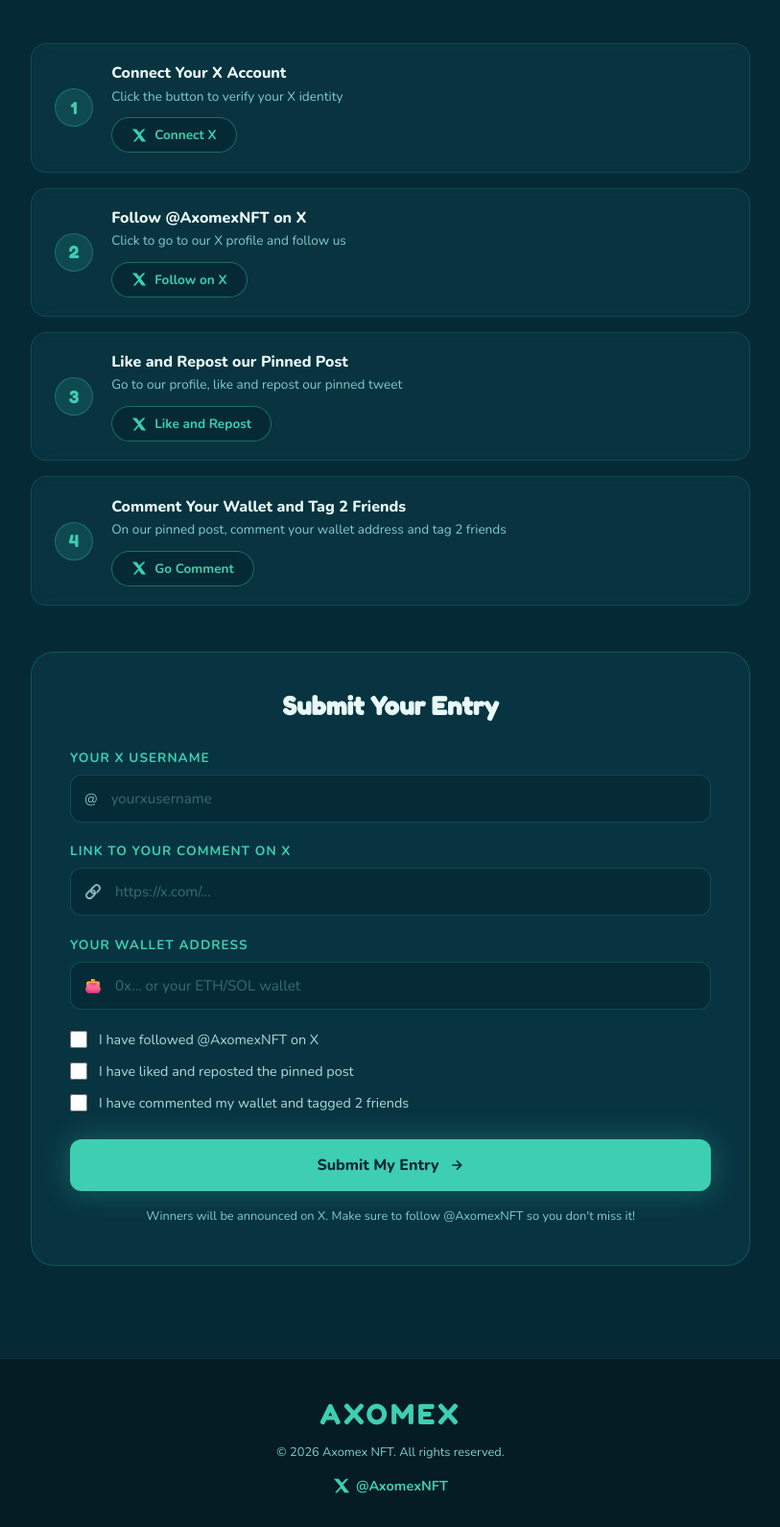
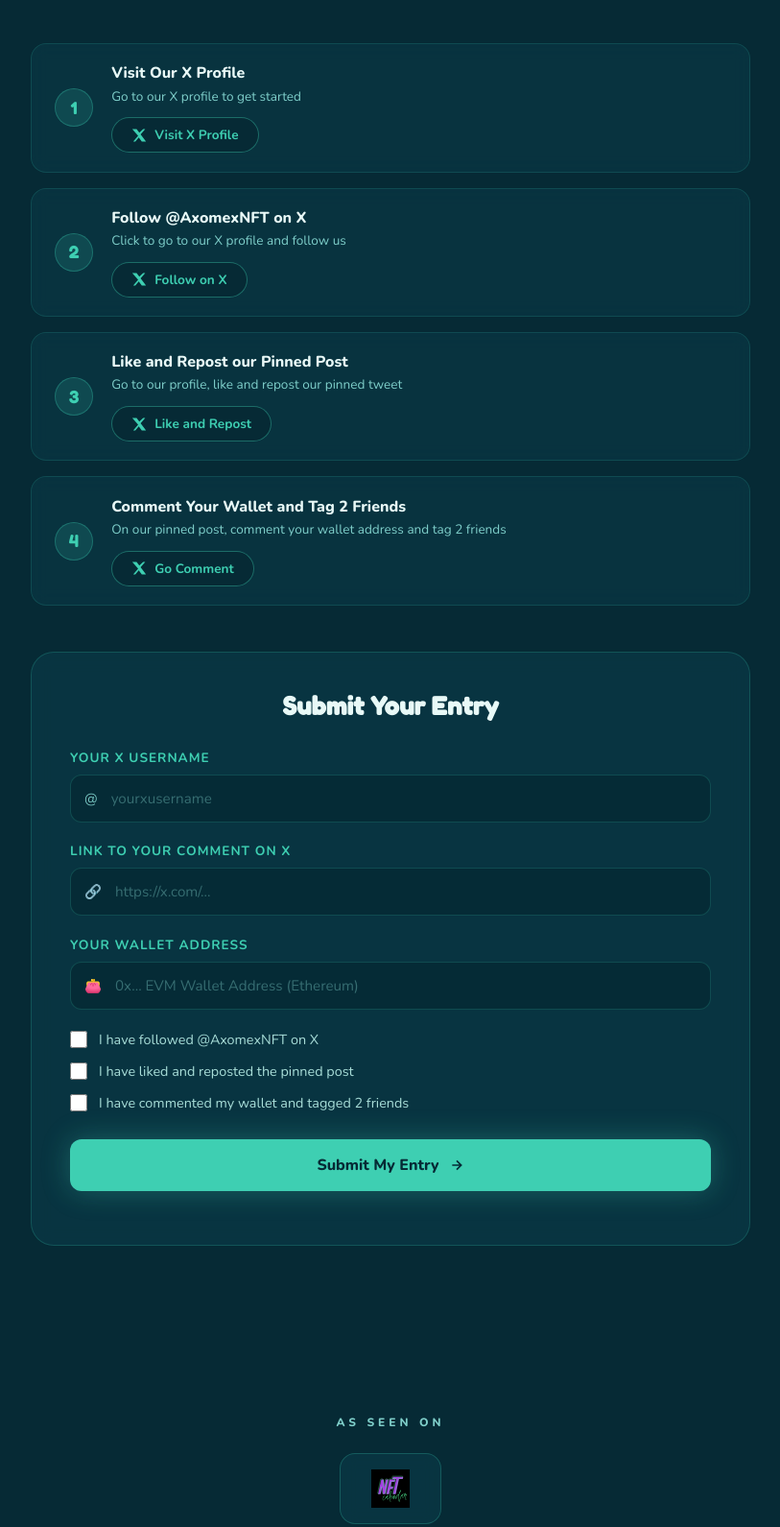
Before and after one commit to Oko300/axomex, a website: page index.html in a window 1280 px wide. Shown: the part 2535-4126 px from the top of the page at 96% size, without its empty margins (233-1046 px from the left). Drawn offline with nearby package versions, Linux system fonts and the light colour scheme.

Commit message:
fix form fields and wallet label

```diff
--- a/index.html
+++ b/index.html
@@ -126,11 +126,11 @@
         <div class="wl-step" id="step-connect">
           <div class="step-num">1</div>
           <div class="step-body">
-            <h3>Connect Your X Account</h3>
-            <p>Click the button to verify your X identity</p>
+            <h3>Visit Our X Profile</h3>
+            <p>Go to our X profile to get started</p>
             <a href="https://x.com/AxomexNFT" target="_blank" class="step-btn x-btn" onclick="markDone('step-connect')">
               <svg width="16" height="16" viewBox="0 0 24 24" fill="currentColor"><path d="M18.244 2.25h3.308l-7.227 8.26 8.502 11.24H16.17l-4.714-6.231-5.401 6.231H2.746l7.73-8.835L1.254 2.25H8.08l4.253 5.622 5.911-5.622z"/></svg>
-              Connect X
+              Visit X Profile
             </a>
           </div>
           <div class="step-check" id="check-connect">✓</div>
@@ -205,7 +205,7 @@
             <label>Your Wallet Address</label>
             <div class="input-wrap">
               <span class="input-icon">👛</span>
-              <input type="text" name="wallet" placeholder="0x... or your ETH/SOL wallet" required />
+              <input type="text" name="wallet" placeholder="0x... EVM Wallet Address (Ethereum)" required />
             </div>
           </div>
 
@@ -229,14 +229,20 @@
             <svg width="16" height="16" viewBox="0 0 24 24" fill="none" stroke="currentColor" stroke-width="2.5"><path d="M5 12h14M12 5l7 7-7 7"/></svg>
           </button>
 
-          <p class="form-note">Winners will be announced on X. Make sure to follow @AxomexNFT so you don't miss it!</p>
+
         </form>
       </div>
 
     </div>
   </section>
 
-
+  <!-- AS SEEN ON -->
+  <section class="seen-on">
+    <p class="seen-label">As Seen On</p>
+    <a href="https://nftcalendar.io" target="_blank" rel="noopener" class="nftcal-badge">
+      <img src="nftcalendar-logo.svg" alt="NFT Calendar - Listed on NFTCalendar.io" />
+    </a>
+  </section>
 
   <!-- FOOTER -->
   <footer class="footer">
```
Also changed, not shown: public/index.html (+12 -6 lines).
